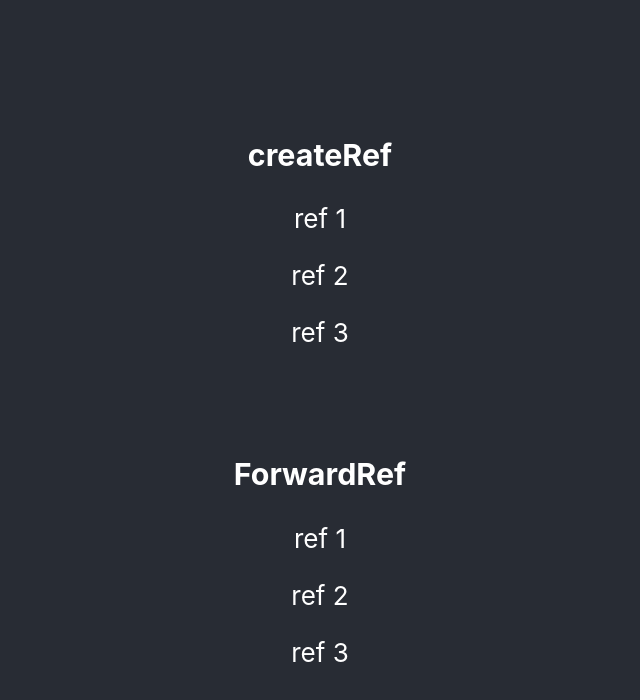
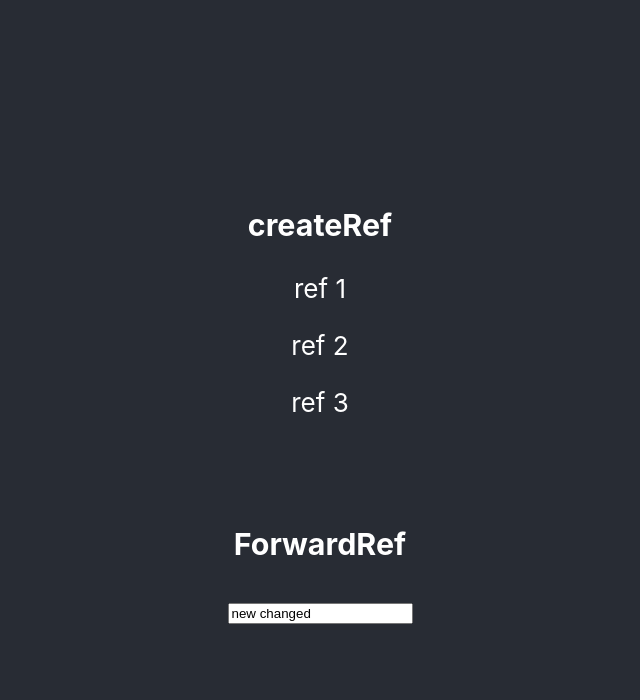
Before and after one commit to YanPanMichael/react-source-demo, a React app: page / in a window 1280 px wide. Shown: the top 700 px of the page, without its empty margins (320-960 px from the left). Built offline with nearby package versions, Linux system fonts and the light colour scheme.

Commit message:
React.forward ref

```diff
--- a/src/App.js
+++ b/src/App.js
@@ -1,5 +1,6 @@
 import React, { Component } from 'react';
 import RefDemo from './demos/ref/index';
+import ComponentDemo from './demos/forward-ref/index';
 import './App.css';
 
 class App extends Component {
@@ -14,7 +15,7 @@ class App extends Component {
 
           <p>
             <h3>ForwardRef</h3>
-            <RefDemo />
+            <ComponentDemo />
           </p>
         </header>
       </div>
--- /dev/null
+++ b/src/demos/forward-ref/index.js
@@ -0,0 +1,25 @@
+import React, { Component } from "react";
+import PropTypes from "prop-types";
+
+const InputComp = React.forwardRef((props, ref) => (
+  <input type="text" {...props} ref={ref} />
+));
+
+class ComponentDemo extends Component {
+  constructor(props) {
+    super(props);
+    this.objRef = React.createRef();
+  }
+
+  componentDidMount() {
+    this.objRef.current.value = "new changed";
+  }
+
+  render() {
+    return <InputComp ref={this.objRef} />;
+  }
+}
+
+ComponentDemo.propTypes = {};
+
+export default ComponentDemo;
```
Also changed, not shown: src/demos/ref/index.js (line endings or trailing spaces).
